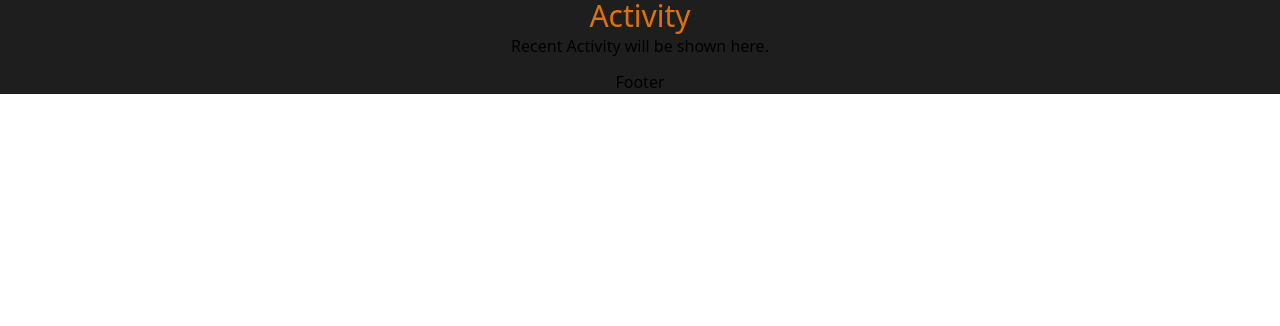
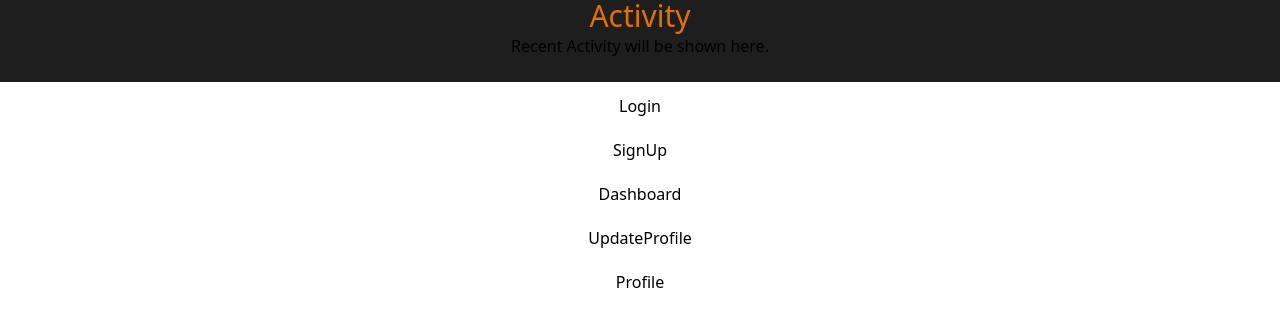
Before and after one commit to Denis-alt254/DevPort, a React (Vite) app in the folder client/: page /profile in a window 1280 px wide. Shown: the part 346-672 px from the top of the page. Built offline with nearby package versions, Linux system fonts and the light colour scheme; no server answers.

Commit message:
Added footer

```diff
--- a/client/src/layout/LayoutShell.jsx
+++ b/client/src/layout/LayoutShell.jsx
@@ -1,3 +1,4 @@
+import Footer from "../components/Footer";
 import NavBar from "../components/Navbar";
 
 export default function LayoutShell({children}){
@@ -7,7 +8,9 @@ export default function LayoutShell({children}){
                 <NavBar />
             </header>
             <main className="main">{children}</main>
-            <footer className="footer">Footer</footer>
+            <footer>
+                <Footer />
+            </footer>
         </div>
     )
 }
```
